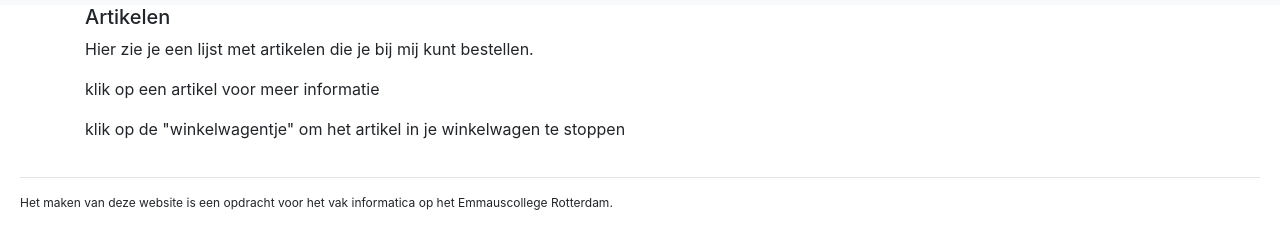
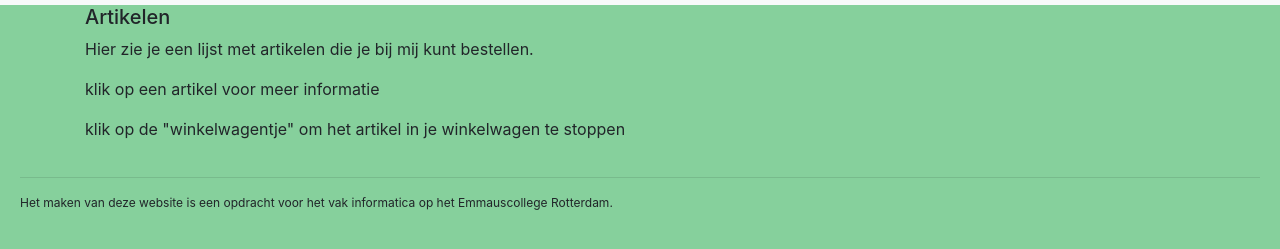
Before and after one commit to emmaus-5h/webshop-5hin1-ashley-kimberly-, a website: page web/index.html in a window 1280 px wide. Shown: the part 51-300 px from the top of the page. Drawn offline with nearby package versions, Linux system fonts and the light colour scheme; no server answers.

Commit message:
backgroundcolor

```diff
--- a/web/css/style.css
+++ b/web/css/style.css
@@ -1,4 +1,8 @@
 /* all pages */
+
+body {
+background-color: #86d09c;
+}
 
 footer {
   margin: 20px;
```
Also changed, not shown: 1 other file.
